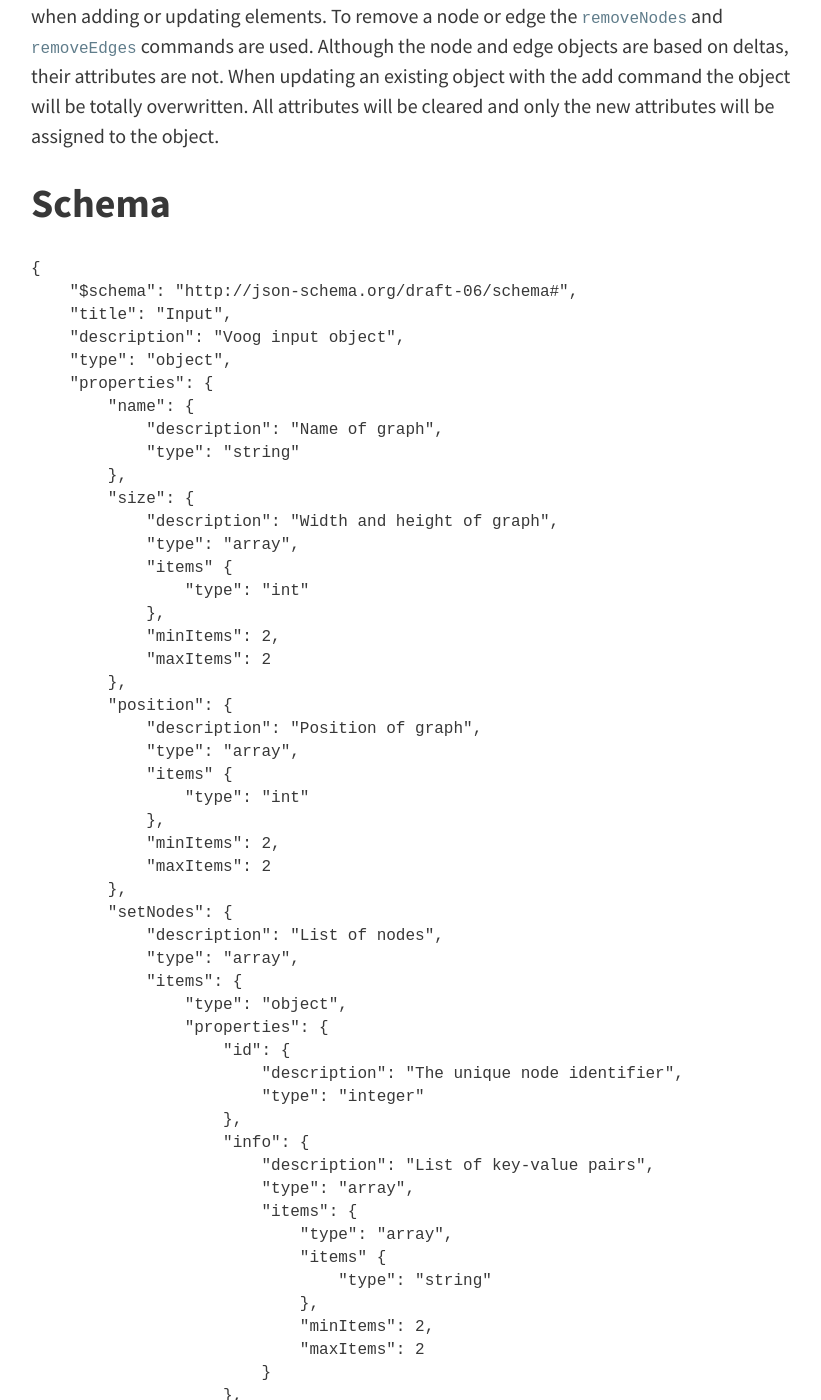
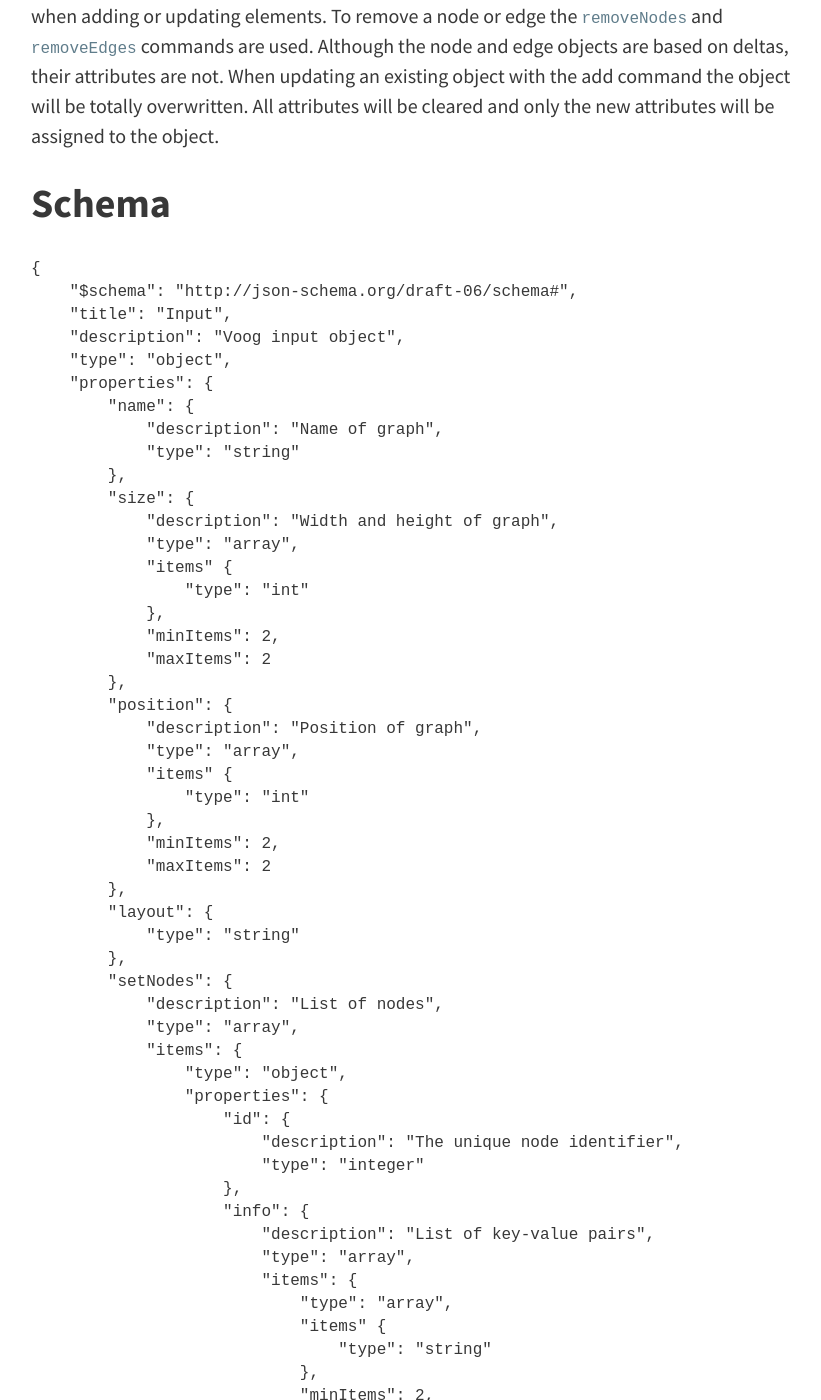
Before and after one commit to kantega/voog, a Jekyll site: the page built from protocol.md, in a window 1280 px wide and 1400 px high, scrolled down 488 px. Shown: the whole window, without its empty margins (225-1046 px from the left). Built offline with Jekyll 4.4.1, drawn with Linux system fonts in a browser that asks for light colours; some of the changed text lies outside the part shown.

Commit message:
Update schema

```diff
--- a/protocol.md
+++ b/protocol.md
@@ -40,6 +40,9 @@ will be assigned to the object.
             },
             "minItems": 2,
             "maxItems": 2
+        },
+        "layout": {
+            "type": "string"
         },
         "setNodes": {
             "description": "List of nodes",
```
